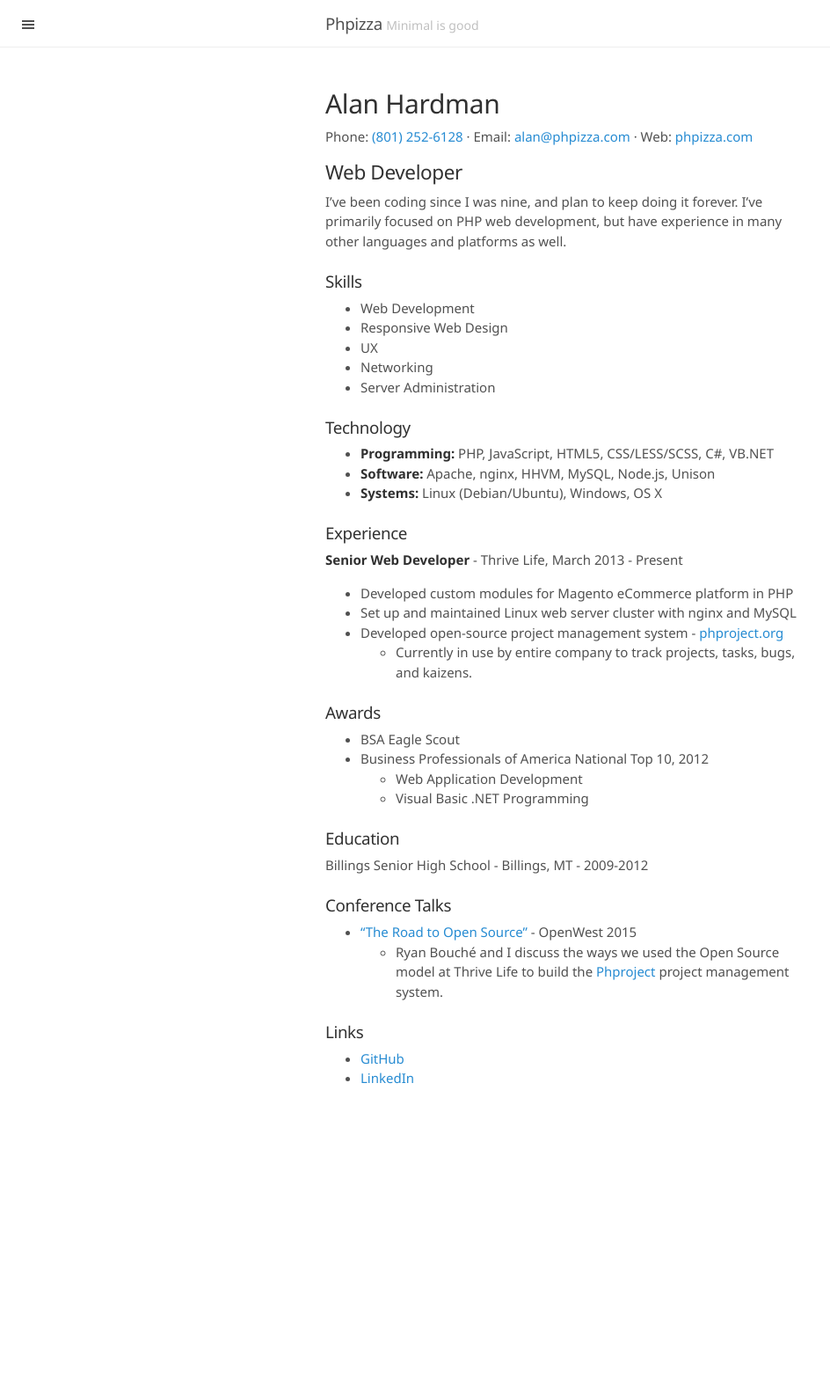
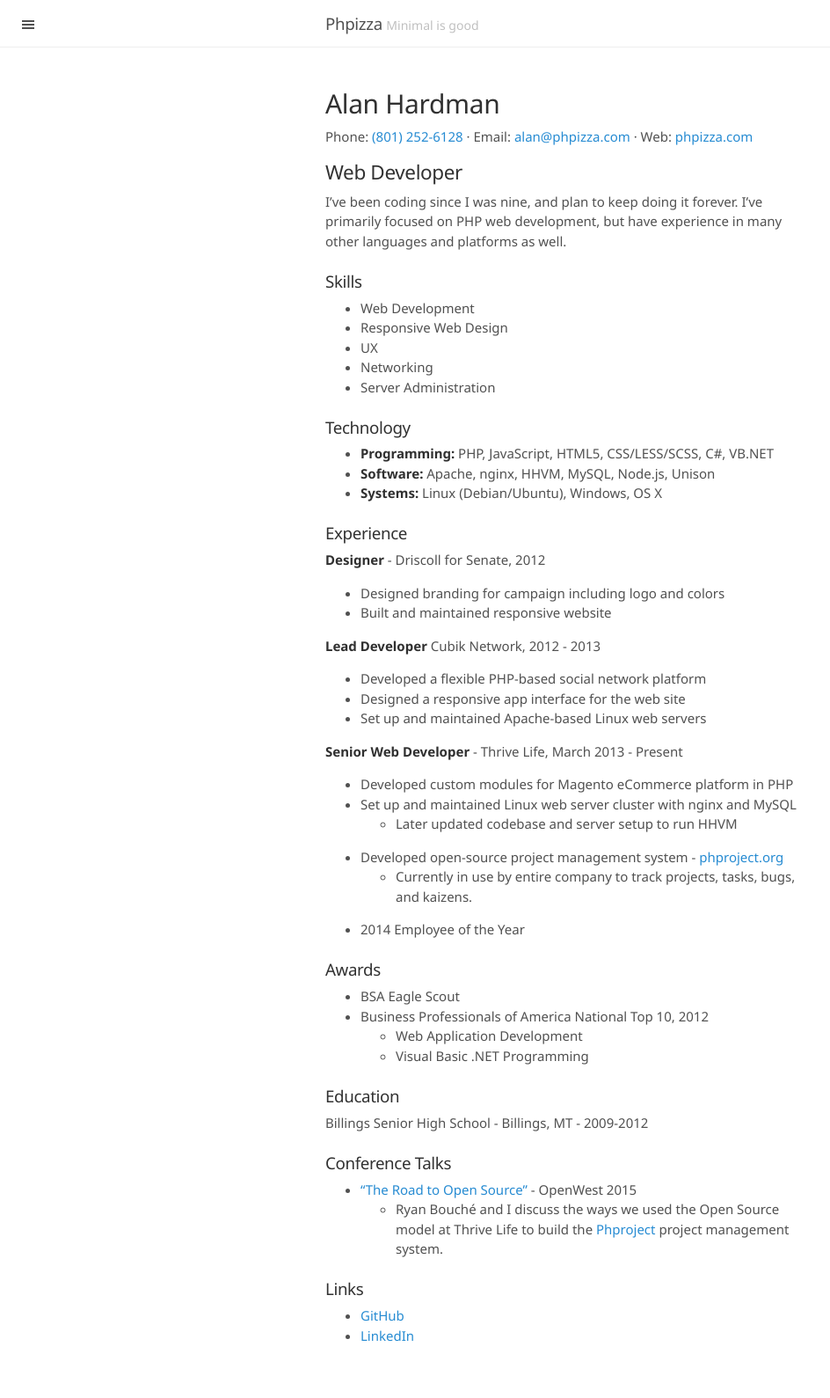
Before and after one commit to Alanaktion/alanaktion.github.io, a Jekyll site: the page built from resume.md, in a window 1280 px wide. Shown: the whole page at 88% size, without its empty margins (0-944 px from the left). Built offline with Jekyll 4.4.1, drawn with Linux system fonts in a browser that asks for light colours; Markdown is read by kramdown in place of the engine named in the settings; before the commit the page ends 1297 px from its top, so only the background shows below that.

Commit message:
Adding freelance work to resume

```diff
--- a/resume.md
+++ b/resume.md
@@ -27,12 +27,25 @@ I've been coding since I was nine, and plan to keep doing it forever. I've prima
 
 ### Experience
 
+**Designer** - Driscoll for Senate, 2012
+
+- Designed branding for campaign including logo and colors
+- Built and maintained responsive website
+
+**Lead Developer** Cubik Network, 2012 - 2013
+
+- Developed a flexible PHP-based social network platform
+- Designed a responsive app interface for the web site
+- Set up and maintained Apache-based Linux web servers
+
 **Senior Web Developer** - Thrive Life, March 2013 - Present
 
 - Developed custom modules for Magento eCommerce platform in PHP
 - Set up and maintained Linux web server cluster with nginx and MySQL
+  - Later updated codebase and server setup to run HHVM
 - Developed open-source project management system - [phproject.org](http://www.phproject.org/)
   - Currently in use by entire company to track projects, tasks, bugs, and kaizens.
+- 2014 Employee of the Year
 
 ### Awards
 
```
